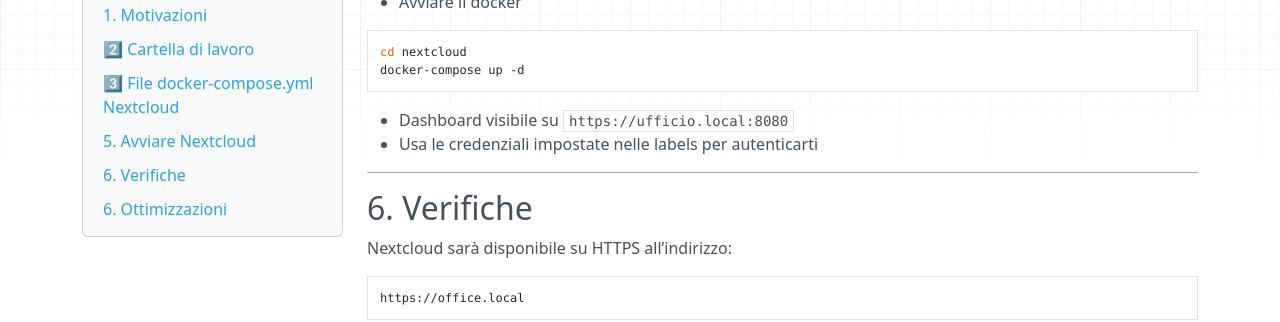
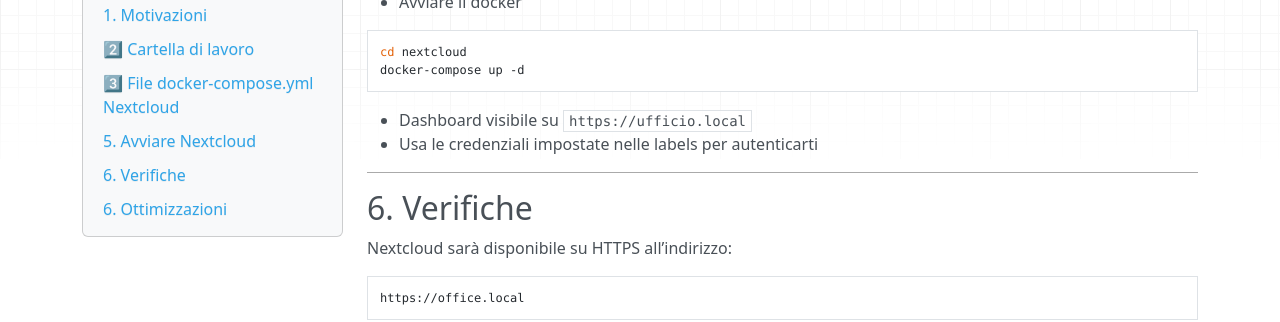
Before and after one commit to masilib/nextcloud-proxmox-lan, an MkDocs documentation site: the page built from docs/05-installazione-nextcloud.md, in a window 1280 px wide and 900 px high, scrolled down 2058 px. Shown: the part 147-469 px from the top of the window. Built offline with MkDocs 1.6.1, drawn with Linux system fonts in a browser that asks for light colours; nearby versions of some CDN libraries; part of the change alters nothing that is shown.

Commit message:
Update 05-installazione-nextcloud.md

````diff
--- a/docs/05-installazione-nextcloud.md
+++ b/docs/05-installazione-nextcloud.md
@@ -124,7 +124,7 @@ cd nextcloud
 docker-compose up -d
 ```
 
-- Dashboard visibile su `https://ufficio.local:8080`
+- Dashboard visibile su `https://ufficio.local`
 - Usa le credenziali impostate nelle labels per autenticarti
 
 ---
````
